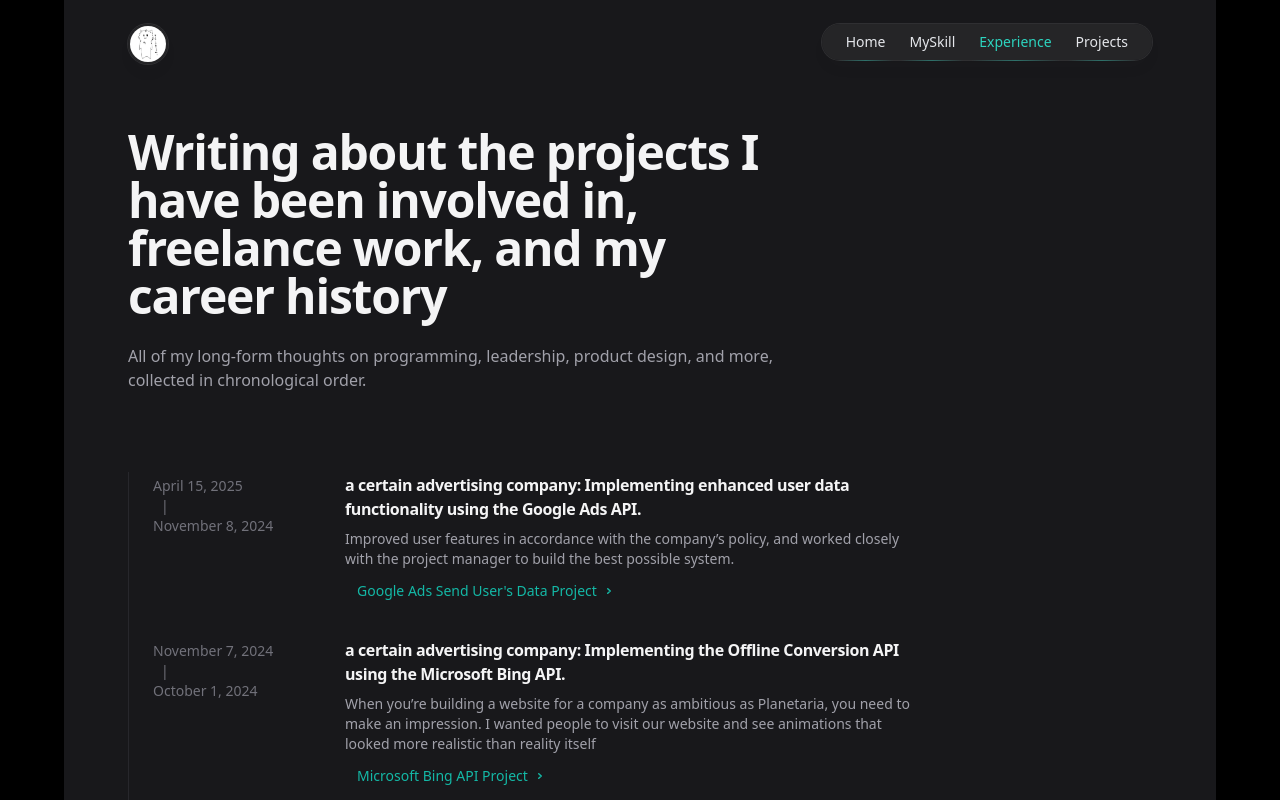
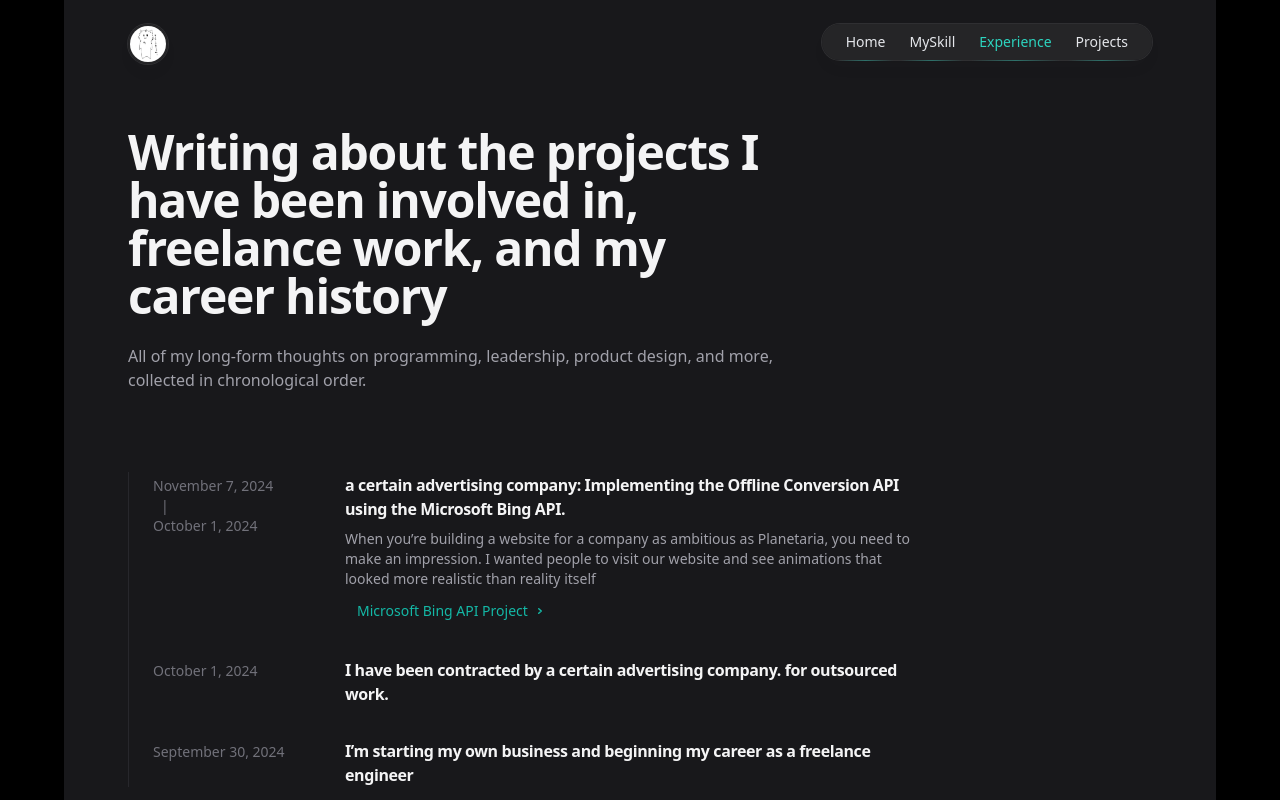
Before and after one commit to Temmy3620/miomio-portfolio, a Next.js app: page /experience in a window 1280 px wide. Shown: the top 800 px of the page. Built offline with nearby package versions, Linux system fonts and the light colour scheme.

Commit message:
ヤバそうなの削除

```diff
--- a/app/experience/page.tsx
+++ b/app/experience/page.tsx
@@ -1,17 +1,17 @@
 const articles = [
-  {
-    title: 'a certain advertising company: Implementing enhanced user data functionality using the Google Ads API.',
-    date: {
-      start: '2024-11-08',
-      end: '2025-04-15'
-    },
-    description:
-      'Improved user features in accordance with the company’s policy, and worked closely with the project manager to build the best possible system.',
-    link: {
-      label: "Google Ads Send User's Data Project",
-      href: './projects/GoogleAdsUserDataSend'
-    },
-  },
+  //{
+  //  title: 'a certain advertising company: Implementing enhanced user data functionality using the Google Ads API.',
+  //  date: {
+  //    start: '2024-11-08',
+  //    end: '2025-04-15'
+  //  },
+  //  description:
+  //    'Improved user features in accordance with the company’s policy, and worked closely with the project manager to build the best possible system.',
+  //  link: {
+  //    label: "Google Ads Send User's Data Project",
+  //    href: './projects/GoogleAdsUserDataSend'
+  //  },
+  //},
   {
     title: 'a certain advertising company: Implementing the Offline Conversion API using the Microsoft Bing API.',
     date: {
--- a/app/projects/GoogleAdsUserDataSend/page.tsx
+++ /dev/null
@@ -1,60 +0,0 @@
-//export default function GoogleAdsUserDataSend() {
-//  return (
-//    <div className="mx-auto max-w-2xl lg:max-w-5xl">
-//      <header className="max-w-2xl">
-//        <h1 className="text-4xl font-bold tracking-tight sm:text-5xl text-zinc-100">
-//          In preparation...
-//        </h1>
-//      </header>
-//    </div>
-//  );
-//}
-
-export default function GoogleAdsUserDataSend() {
-  return (
-    <div className="mx-auto max-w-2xl lg:max-w-5xl">
-      <header className="max-w-2xl">
-        <h1 className="text-4xl font-bold tracking-tight sm:text-5xl text-zinc-100">
-          Develop a feature to send user data to Google Advertising using the Google Ads API.
-        </h1>
-        <p className="mt-6 text-base text-zinc-400">
-          I have developed a process that sends offline conversion data to Microsoft Advertising using the Microsoft Bing API. This process tracks Bing ads displayed on Microsoft Advertising, where a phone call is triggered after an ad click.
-        </p>
-      </header>
-      <div className="mt-16 sm:mt-20">
-        <h1 className="text-1xl tracking-tight sm:text-3xl text-zinc-100">Technology Stack</h1>
-        <p className="mt-6 text-base text-zinc-400">
-          Programming languages used (PHP)<br />
-          Frameworks and libraries (Guzzle, BEAR.Sunday)<br />
-          Cloud Services and APIs (GCP, Google Ads API)<br />
-          Development Tools (php-cs-fixer, PHPUnit, PHPStan, PHPMD, PHP_CodeSniffer, Composer, Docker)<br />
-          Version Control System (Git, GitHub)<br />
-          Communication Tools (Slack)<br />
-        </p>
-      </div>
-      <div className="mt-6 sm:mt-10">
-        <h1 className="text-1xl tracking-tight sm:text-3xl text-zinc-100">Responsibilities</h1>
-        <p className="mt-6 text-base text-zinc-400">
-          Requirements Gathering / Research / Detailed Specification / Development / Deployment / Test
-        </p>
-      </div>
-      <div className="mt-6 sm:mt-10">
-        <h1 className="text-1xl tracking-tight sm:text-3xl text-zinc-100">Testing and Debugging</h1>
-        <p className="mt-6 text-bold text-white">Unit Test:</p>
-        <p className="mt-1 text-base text-zinc-400">
-          We insert test data into MongoDB and verify, including logic validation, whether conversion data based on specified parameters is correctly retrieved through the Microsoft Ads API. Specifically, we checked that filtering and time range application function as intended, returning the correct count and data content.
-        </p>
-        <p className="mt-6 text-bold text-white">Comprehensive Test:</p>
-        <p className="mt-1 text-base text-zinc-400">
-          In the tests, we verified the successful transmission of conversion data to Microsoft Advertising under normal conditions, with variations in conversion count and conversion value. Additionally, we conducted failure scenario tests, including cases where the access token retrieval fails and cases where the conversion transmission itself fails.
-        </p>
-      </div>
-      <div className="mt-6 sm:mt-10">
-        <h1 className="text-1xl tracking-tight sm:text-3xl text-zinc-100">Results and Outcomes</h1>
-        <p className="mt-6 text-base text-zinc-400">
-          By enabling the client to send offline conversion data to Microsoft Advertising, they can measure how much their online ads contribute to phone purchases and inquiries. This provides a comprehensive understanding of ad effectiveness, allowing for more precise optimization of retargeting and targeting strategies. Consequently, the client can enhance ROI and build more effective marketing strategies.
-        </p>
-      </div>
-    </div>
-  );
-}
--- a/app/projects/page.tsx
+++ b/app/projects/page.tsx
@@ -5,12 +5,12 @@ const projects = [
     href: './projects/MicrosoftBingApi',
     imageSrc: 'https://media.licdn.com/dms/image/D4E12AQG-VLYWTLqTBw/article-cover_image-shrink_720_1280/0/1723114682752?e=2147483647&v=beta&t=fvzCJ8dOVMSS1TV-xYkkUvBQ_XNP3qqTY6fw56T9494',
   },
-  {
-    name: 'Google Ads User Data Send',
-    textColor: 'text-red-700',
-    href: './projects/GoogleAdsUserDataSend',
-    imageSrc: 'https://whello.id/wp-content/uploads/2021/03/belajar-google-ads.jpg',
-  },
+  //{
+  //  name: 'Google Ads User Data Send',
+  //  textColor: 'text-red-700',
+  //  href: './projects/GoogleAdsUserDataSend',
+  //  imageSrc: 'https://whello.id/wp-content/uploads/2021/03/belajar-google-ads.jpg',
+  //},
   {
     name: 'In preparation...',
     textColor: 'text-gray-700',
```
